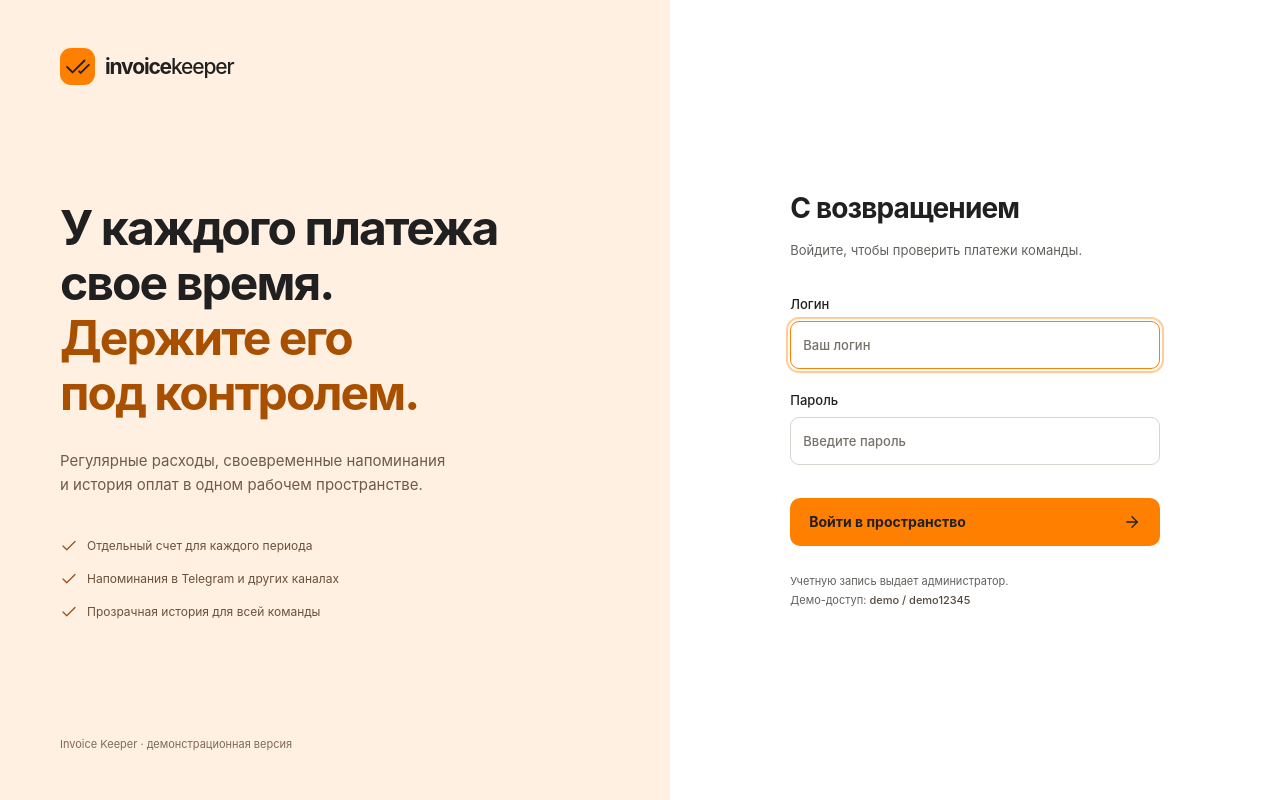
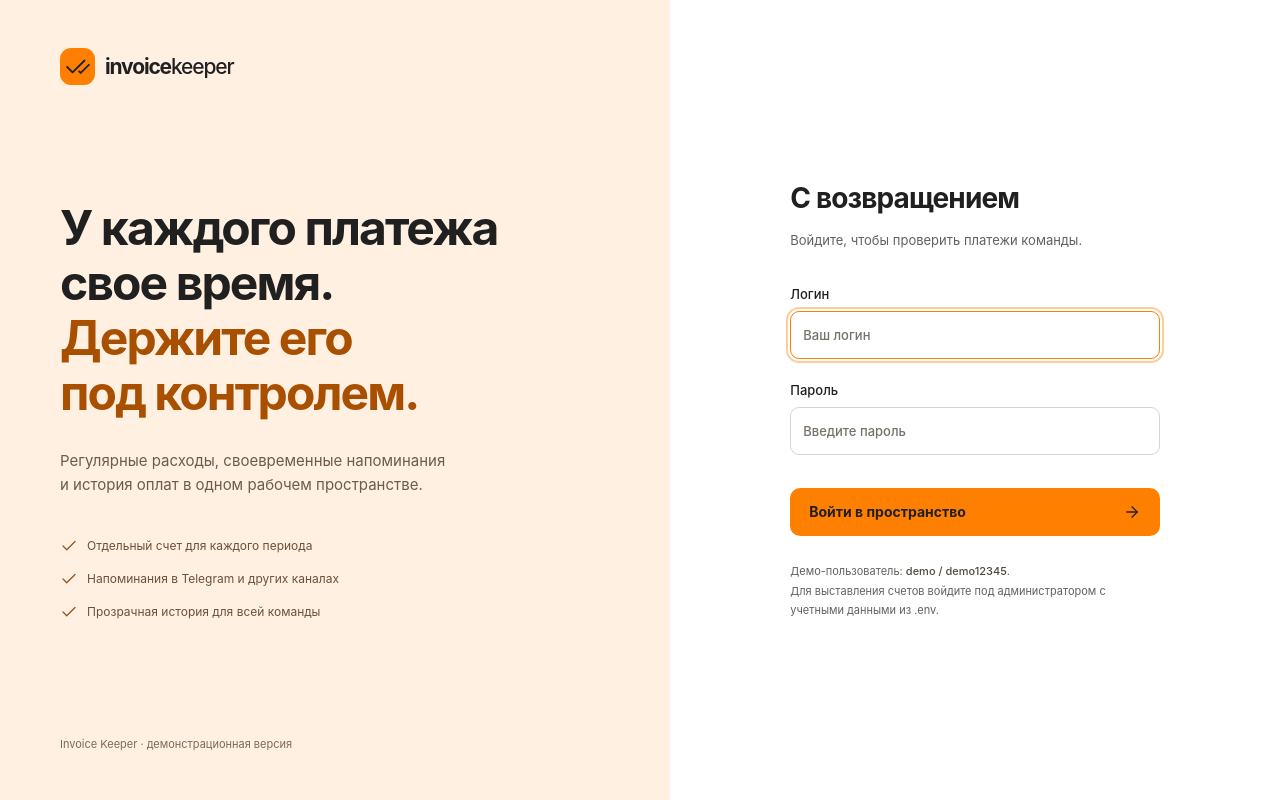
Before and after one commit to makssssko2/HackAutumn2026Front, a Vue app: page /login in a window 1280 px wide. Built offline with nearby package versions, Linux system fonts and the light colour scheme; no server answers.

Commit message:
Clarify account roles and correct calendar day selection

```diff
--- a/src/pages/calendar/ui/CalendarPage.vue
+++ b/src/pages/calendar/ui/CalendarPage.vue
@@ -23,10 +23,14 @@ const {
   error,
   reload,
 } = useAsyncData(() => paymentApi.list(monthRange(month.value)), [])
-watch(month, () => {
-  selectedDay.value = `${month.value}-01`
-  reload()
-})
+watch(
+  month,
+  () => {
+    selectedDay.value = month.value === current.slice(0, 7) ? current : `${month.value}-01`
+    reload()
+  },
+  { flush: 'sync' },
+)
 const days = computed(() => {
   const [year, m] = month.value.split('-').map(Number)
   const start = new Date(year!, m! - 1, 1)
@@ -41,7 +45,7 @@ const days = computed(() => {
     },
   )
 })
-const dayRows = computed(() => rows.value.filter((p) => p.due_date === selectedDay.value))
+const dayRows = computed(() => rows.value.filter((p) => p.due_date === selectedDay.value && !p.cancelled))
 function goToday() {
   month.value = current.slice(0, 7)
   selectedDay.value = current
--- a/src/pages/login/ui/LoginPage.vue
+++ b/src/pages/login/ui/LoginPage.vue
@@ -72,7 +72,8 @@ async function submit() {
           }}<AppIcon :name="busy ? 'loading' : 'arrow'" :class="{ spin: busy }" :size="18" />
         </button>
         <p class="login-hint">
-          Учетную запись выдает администратор.<br />Демо-доступ: <strong>demo / demo12345</strong>
+          Демо-пользователь: <strong>demo / demo12345</strong>.<br />
+          Для выставления счетов войдите под администратором с учетными данными из .env.
         </p>
       </form>
     </section>
```
